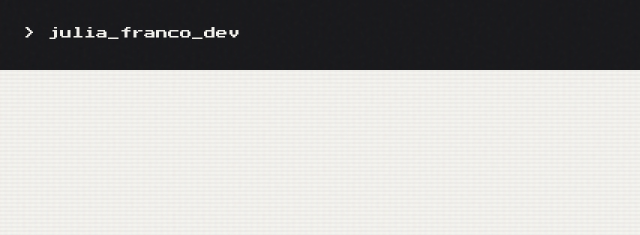
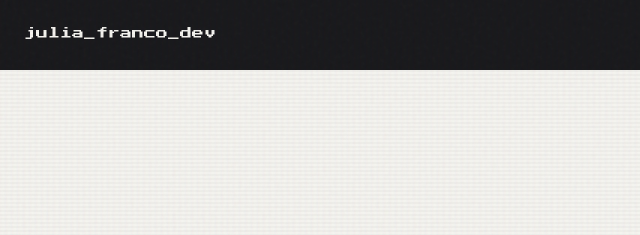
Before and after one commit to ju-franco/portfolio-dev, a plain HTML site: page index.html in a window 1280 px wide. Shown: the top 235 px of the page, 0-640 px from the left. Drawn offline with nearby package versions, Linux system fonts and the light colour scheme.

Commit message:
Update index.html

```diff
--- a/index.html
+++ b/index.html
@@ -22,7 +22,7 @@
 
     <header class="navbar-sys">
       <div class="navbar-wrapper">
-        <a href="#" class="logo-sys">&gt; julia_franco_dev</a>
+        <a href="#" class="logo-sys"> julia_franco_dev</a>
         <nav class="nav-links-sys">
           <a href="#about" class="nav-item">/perfil</a>
           <a href="#projects" class="nav-item">/projetos</a>
```
